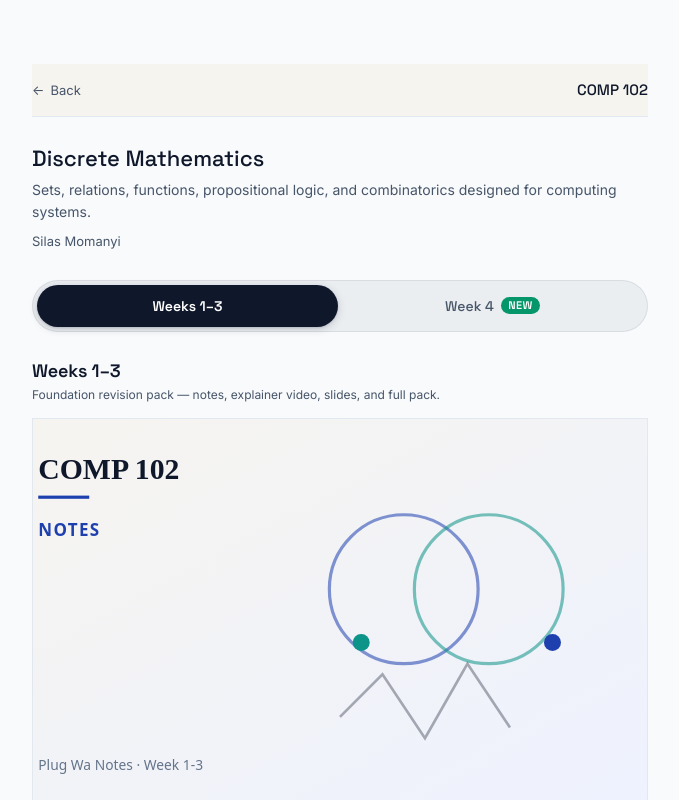
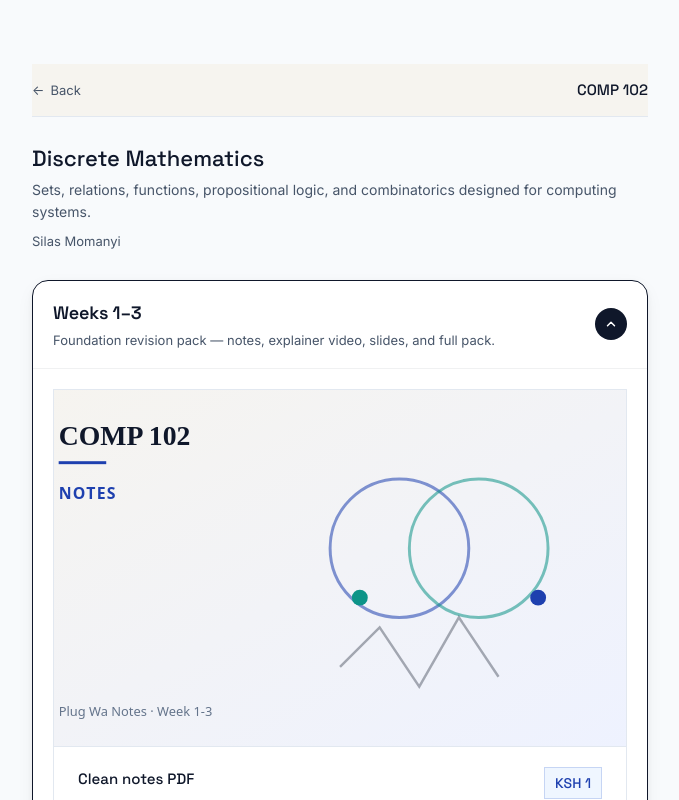
Before and after one commit to christopherhayes776236-cmyk/plug-wa-notes, a Next.js app: page /unit/comp102 in a window 1280 px wide. Shown: the top 800 px of the page, without its empty margins (300-979 px from the left). Built offline with nearby package versions, Linux system fonts and the light colour scheme.

Commit message:
feat: implement collapsible week button accordion and keep active weeks clean

```diff
--- a/src/components/UnitBatchView.tsx
+++ b/src/components/UnitBatchView.tsx
@@ -10,74 +10,87 @@ interface UnitBatchViewProps {
 
 export const UnitBatchView: React.FC<UnitBatchViewProps> = ({ unit }) => {
   const sections = unit.sections || [];
-  const [activeSectionId, setActiveSectionId] = useState<string>(
-    sections[0]?.id || ''
-  );
 
-  const activeSection = sections.find((s) => s.id === activeSectionId) || sections[0];
+  // Track expanded state for each section ID. By default, open the first section.
+  const [openSections, setOpenSections] = useState<Record<string, boolean>>(() => {
+    const initial: Record<string, boolean> = {};
+    sections.forEach((sec, idx) => {
+      // First section is open by default
+      initial[sec.id] = idx === 0;
+    });
+    return initial;
+  });
+
+  const toggleSection = (sectionId: string) => {
+    setOpenSections((prev) => ({
+      ...prev,
+      [sectionId]: !prev[sectionId],
+    }));
+  };
 
   if (!sections.length) {
     return null;
   }
 
   return (
-    <div className="unit-batch-container">
-      {/* ─── Segmented Batch Pill Switcher ─────────────────────── */}
-      {sections.length > 1 && (
+    <div className="unit-batch-container" style={{ display: 'flex', flexDirection: 'column', gap: '1.25rem' }}>
+      {sections.map((section) => {
+        const isOpen = !!openSections[section.id];
+        const productCount = section.products?.length || 0;
+
+        return (
           <div
-          role="tablist"
-          aria-label="Study material batches"
+            key={section.id}
             style={{
-            display: 'inline-flex',
-            alignItems: 'center',
-            backgroundColor: 'rgba(15, 23, 42, 0.05)',
-            border: '1px solid rgba(15, 23, 42, 0.08)',
-            borderRadius: '9999px',
-            padding: '4px',
-            gap: '4px',
-            marginBottom: '1.75rem',
-            width: '100%',
-            maxWidth: '100%',
-            boxSizing: 'border-box',
+              backgroundColor: 'var(--white, #FFFFFF)',
+              borderRadius: '16px',
+              border: isOpen ? '1.5px solid #0F172A' : '1px solid rgba(15, 23, 42, 0.09)',
+              boxShadow: isOpen
+                ? '0 6px 20px -4px rgba(15, 23, 42, 0.08), 0 2px 6px rgba(15, 23, 42, 0.04)'
+                : '0 2px 8px -2px rgba(15, 23, 42, 0.04)',
+              overflow: 'hidden',
+              transition: 'border-color 0.2s ease, box-shadow 0.2s ease',
             }}
           >
-          {sections.map((section) => {
-            const isActive = section.id === activeSection?.id;
-            return (
+            {/* ─── Clickable Week Button / Accordion Header ─── */}
             <button
-                key={section.id}
-                role="tab"
-                aria-selected={isActive}
-                onClick={() => setActiveSectionId(section.id)}
+              type="button"
+              onClick={() => toggleSection(section.id)}
+              aria-expanded={isOpen}
               style={{
-                  flex: 1,
+                width: '100%',
                 display: 'flex',
                 alignItems: 'center',
-                  justifyContent: 'center',
-                  gap: '0.45rem',
-                  padding: '0.625rem 1rem',
-                  borderRadius: '9999px',
+                justifyContent: 'space-between',
+                padding: '1.125rem 1.25rem',
+                backgroundColor: 'transparent',
                 border: 'none',
-                  fontSize: '0.875rem',
-                  fontFamily: 'var(--font-display, inherit)',
-                  fontWeight: isActive ? 600 : 500,
-                  color: isActive ? '#FFFFFF' : 'var(--ink-muted, #64748B)',
-                  backgroundColor: isActive ? '#0F172A' : 'transparent',
-                  boxShadow: isActive
-                    ? '0 2px 8px rgba(15, 23, 42, 0.18), 0 1px 2px rgba(15, 23, 42, 0.12)'
-                    : 'none',
                 cursor: 'pointer',
-                  transition: 'all 0.18s ease',
+                textAlign: 'left',
                 WebkitTapHighlightColor: 'transparent',
+                gap: '0.75rem',
               }}
             >
-                <span>{section.title}</span>
+              <div style={{ flex: 1, minWidth: 0 }}>
+                <div style={{ display: 'flex', alignItems: 'center', gap: '0.5rem', flexWrap: 'wrap' }}>
+                  <span
+                    style={{
+                      fontFamily: 'var(--font-display, inherit)',
+                      fontWeight: 700,
+                      fontSize: '1.125rem',
+                      color: 'var(--ink, #0F172A)',
+                      letterSpacing: '-0.01em',
+                    }}
+                  >
+                    {section.title}
+                  </span>
+
                   {section.badge && (
                     <span
                       style={{
                         display: 'inline-flex',
                         alignItems: 'center',
-                      backgroundColor: isActive ? '#10B981' : '#059669',
+                        backgroundColor: '#10B981',
                         color: '#FFFFFF',
                         fontSize: '0.6875rem',
                         fontWeight: 700,
@@ -91,25 +104,62 @@ export const UnitBatchView: React.FC<UnitBatchViewProps> = ({ unit }) => {
                       {section.badge}
                     </span>
                   )}
-              </button>
-            );
-          })}
                 </div>
-      )}
 
-      {/* ─── Active Section Content ────────────────────────────── */}
-      {activeSection && (
-        <section key={activeSection.id} className="week-section">
-          <div className="week-section-header">
-            <h2 className="week-section-title">{activeSection.title}</h2>
-            <p className="week-section-sub">
-              {activeSection.subtitle ||
-                'Exam notes, slide blueprint, explainer video, audio overview, and complete study pack.'}
+                <p
+                  style={{
+                    fontSize: '0.8125rem',
+                    color: 'var(--ink-muted, #64748B)',
+                    margin: '0.25rem 0 0 0',
+                    lineHeight: 1.4,
+                  }}
+                >
+                  {section.subtitle || `${productCount} study materials (Notes, Video, Audio, Packs)`}
                 </p>
               </div>
 
-          <div className="products-stack">
-            {activeSection.products.map((product) => (
+              {/* ─── Expand / Collapse Indicator Arrow ─── */}
+              <div
+                style={{
+                  width: '32px',
+                  height: '32px',
+                  borderRadius: '50%',
+                  backgroundColor: isOpen ? '#0F172A' : 'rgba(15, 23, 42, 0.05)',
+                  color: isOpen ? '#FFFFFF' : '#0F172A',
+                  display: 'flex',
+                  alignItems: 'center',
+                  justifyContent: 'center',
+                  flexShrink: 0,
+                  transition: 'transform 0.25s ease, background-color 0.2s ease, color 0.2s ease',
+                  transform: isOpen ? 'rotate(180deg)' : 'rotate(0deg)',
+                }}
+              >
+                <svg
+                  width="14"
+                  height="14"
+                  viewBox="0 0 24 24"
+                  fill="none"
+                  stroke="currentColor"
+                  strokeWidth="2.5"
+                  strokeLinecap="round"
+                  strokeLinejoin="round"
+                >
+                  <polyline points="6 9 12 15 18 9" />
+                </svg>
+              </div>
+            </button>
+
+            {/* ─── Collapsible Dropdown Content ─── */}
+            {isOpen && (
+              <div
+                style={{
+                  padding: '0 1.25rem 1.25rem 1.25rem',
+                  borderTop: '1px solid rgba(15, 23, 42, 0.06)',
+                  paddingTop: '1.25rem',
+                }}
+              >
+                <div className="products-stack" style={{ display: 'flex', flexDirection: 'column', gap: '1rem' }}>
+                  {section.products.map((product) => (
                     <ProductCard
                       key={product.id}
                       product={product}
@@ -117,8 +167,11 @@ export const UnitBatchView: React.FC<UnitBatchViewProps> = ({ unit }) => {
                     />
                   ))}
                 </div>
-        </section>
+              </div>
             )}
           </div>
         );
+      })}
+    </div>
+  );
 };
--- a/src/lib/data.ts
+++ b/src/lib/data.ts
@@ -229,9 +229,6 @@ export const UNITS: Unit[] = [
       week13Section(
         week13Products('comp102', 'Concise visual walkthrough of core problem solving.')
       ),
-      week4Section(
-        week4Products('comp102', 'Visual walkthrough of relations, functions, and advanced set theory applications.')
-      ),
     ],
   },
   {
@@ -242,9 +239,6 @@ export const UNITS: Unit[] = [
     sections: [
       week13Section(
         week13Products('soen201', 'Concise visual walkthrough of UML and modeling cases.')
-      ),
-      week4Section(
-        week4Products('soen201', 'Deep dive into polymorphism, abstract classes, and UML sequence models.')
       ),
     ],
   },
@@ -257,9 +251,6 @@ export const UNITS: Unit[] = [
       week13Section(
         week13Products('soen202', 'Code-along walkthrough of web concepts and exam questions.')
       ),
-      week4Section(
-        week4Products('soen202', 'Practical walkthrough of DOM manipulation, event handling, and modern CSS.')
-      ),
     ],
   },
   {
@@ -270,9 +261,6 @@ export const UNITS: Unit[] = [
     sections: [
       week13Section(
         week13Products('soen203', 'Step-by-step queries, schema design, and normalization breakdown.')
-      ),
-      week4Section(
-        week4Products('soen203', 'Complex SQL joins, nested queries, subqueries, and indexing strategies.')
       ),
     ],
   },
@@ -304,19 +292,6 @@ export const UNITS: Unit[] = [
           },
         ])
       ),
-      week4Section(
-        week4Products('soen220', 'Data link layer framing, error detection, CRC, and flow control mechanisms.', [
-          {
-            id: 'soen220-w4-notes',
-            type: 'notes',
-            name: 'Week 4 notes PDF',
-            description: 'Data link layer framing, flow control, and network architecture notes.',
-            price: 1,
-            thumbnailSrc: thumb('soen220-notes-w3'),
-            fileUrl: '/units/soen220/notes-w4.pdf',
-          },
-        ])
-      ),
     ],
   },
   {
@@ -327,9 +302,6 @@ export const UNITS: Unit[] = [
     sections: [
       week13Section(
         week13Products('soen240', 'Object-oriented Java execution patterns and live code solutions.')
-      ),
-      week4Section(
-        week4Products('soen240', 'Java inheritance hierarchy, super/this mechanics, and exception handling.')
       ),
     ],
   },
```
Lines whose indentation alone changed are shown as unchanged.
